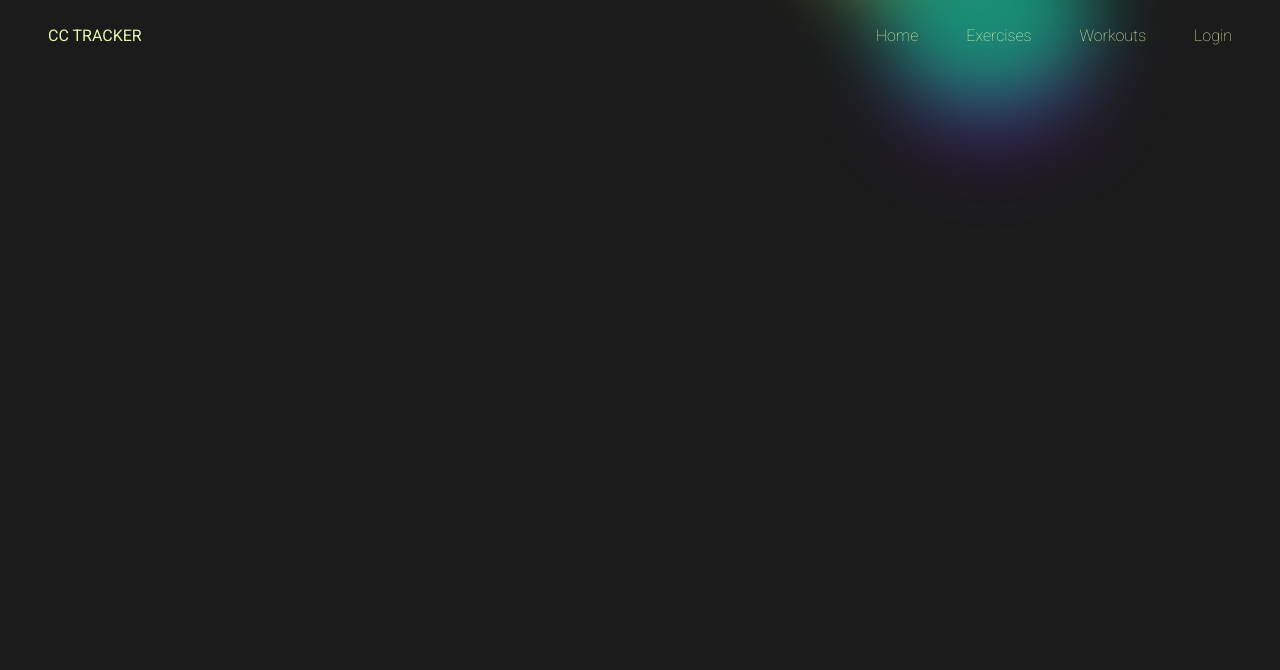
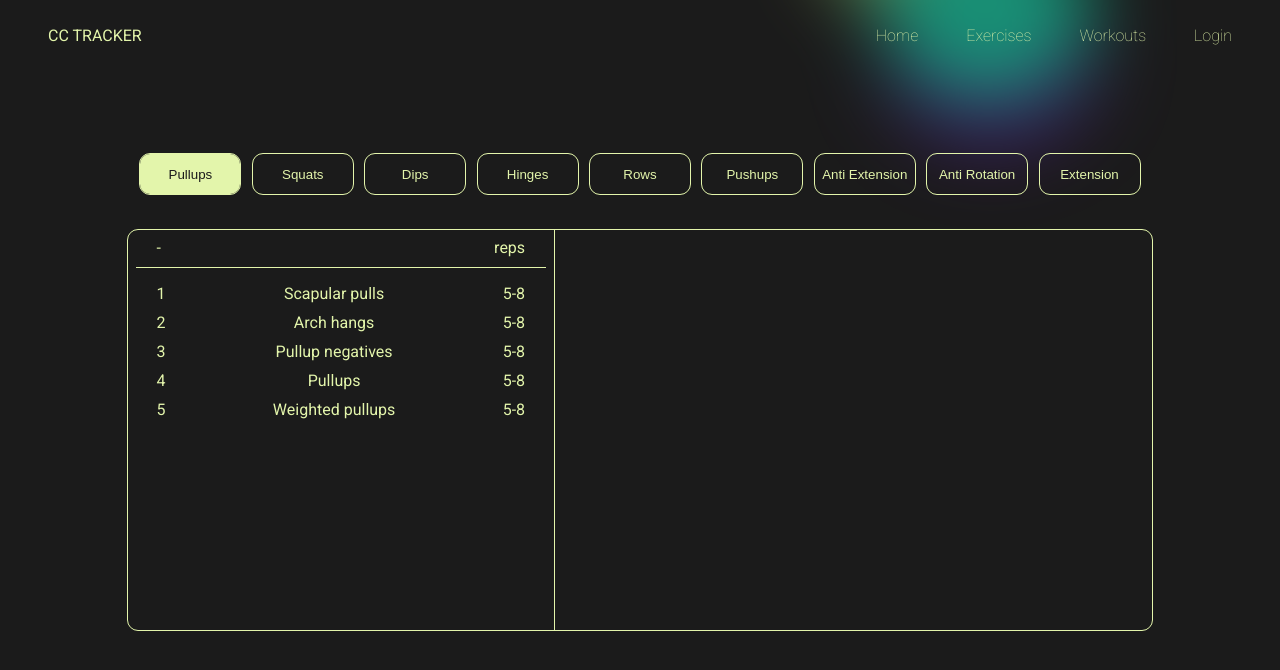
Before and after one commit to erratinsilentio/cc-tracker, a Vue app in the folder app/: page /exercises in a window 1280 px wide. Shown: the top 670 px of the page. Built offline with nearby package versions, Linux system fonts and the light colour scheme.

Commit message:
working on exercise page

```diff
--- a/app/src/components/pages/Exercises.vue
+++ b/app/src/components/pages/Exercises.vue
@@ -1,3 +1,131 @@
+<script setup lang="ts">
+    import { ref } from 'vue';
+    import { Exercise } from '../../types/types';
+
+    interface FullExercise {
+        id: number;
+        name: Exercise;
+        steps: string[];
+        reps: string;
+    }
+
+    const exercises = ref([
+        {id: 0, name: Exercise.Pullups, steps: ["Scapular pulls", "Arch hangs", "Pullup negatives", "Pullups", "Weighted pullups"], reps: "5-8"},
+        {id: 1, name: Exercise.Squats, steps: ["Assisted squats", "Squats", "Split squats", "Bulgarian split squats", "Beginner shrimp squats", "Intermediate shrimp squats", "Advanced shrimp squats", "Weighted shrimp squats"], reps: "5-8"},
+        {id: 2, name: Exercise.Dips, steps: ["Parallel bar support holds", "Negative dips", "Parallel bar dips", "Weighted dips"], reps: "5-8"},
+        {id: 3, name: Exercise.Hinges, steps: ["Romanian deadlift", "Single legged deadlift", "Banded nordic curl negative", "Banded nordic curl", "Nordic curls"], reps: "5-8"},
+        {id: 4, name: Exercise.Rows, steps: ["Vertical rows", "Incline rows", "Horizontal rows", "Wide rows", "Weighted inverted rows"], reps: "5-8"},
+        {id: 5, name: Exercise.Pushups, steps: ["Vertical pushup", "Incline pushup", "Full pushup", "Diamond pushup", "Pseudo planche pushup"], reps: "5-8"},
+        {id: 6, name: Exercise.AntiExtension, steps: ["Plank", "Ring AB rollouts"], reps: "8-12"},
+        {id: 7, name: Exercise.AntiRotation, steps: ["Banded pallof press"], reps: "8-12"},
+        {id: 8, name: Exercise.Extension, steps: ["Reverse Hyperextension"], reps: "8-12"}
+    ]);
+
+    const chosen = ref(exercises.value[0])
+
+    function setChosen(val: FullExercise) {
+        chosen.value = val
+    }
+
+</script>
+
 <template>
+    <section class="section">
+        <nav class="nav">
+                <li v-for="exercise in exercises" :key="exercise.name">
+                    <button @click="setChosen(exercise)" :class="{chosen: chosen.name===exercise.name}">{{ exercise.name }}</button>
+                </li>
+        </nav>
+        <article class="display">
+            <section class="left">
+            <li class="item">
+                <span>-</span>
+                <span>reps</span>
+            </li>
+            <p class="line"></p>
+            <li v-for="(step, index) in chosen.steps" :id="step" class="item">
+                <span>{{ index + 1 }}</span>
+                <span>{{ step }}</span>
+                <span>{{ chosen.reps }}</span>
 
+            </li>
+        </section>
+        <section class="right">
+
+        </section>
+        </article>
+    </section>
 </template>
+
+
+<style scoped>
+    .section {
+        width: 100%;
+        display: flex;
+        flex-direction: column;
+        align-items: center;
+        padding-top: 4rem;
+    }
+
+    .nav {
+        width: 80vw;
+        height: 10vh;
+        display: flex;
+        justify-content: space-evenly;
+        align-items: center;
+        margin-bottom: 1rem;
+    }
+
+    button {
+        width: 100px;
+        height: 40px;
+        outline: 1px solid #E3F5AB;
+        color: #E3F5AB;
+        border-radius: 10px;
+    }
+
+    button:hover{
+        background-color: #E3F5AB;
+        color: #1b1b1b;
+    }
+
+    .chosen {
+        background-color: #E3F5AB;
+        color: #1b1b1b;
+    }
+
+    .display {
+        outline: 1px solid #E3F5AB;
+        width: 80vw;
+        height: 50vh;
+        border-radius: 10px;
+        color: #E3F5AB;
+        display: flex;
+        flex-direction: row;
+    }
+
+    .left {
+        border-right: 1px solid #E3F5AB;
+        width: 40%;
+        display: flex;
+        flex-direction: column;
+        align-items: center;
+        padding: 0.5rem;
+        overflow: scroll;
+    }
+
+    .item {
+        display: flex;
+        flex-direction: row;
+        justify-content: space-between;
+        width: 90%;
+        margin-bottom: 10px;
+    }
+
+    .line {
+        width: 100%;
+        height: 0.5px;
+        background-color: #E3F5AB;
+        margin-bottom: 1rem;
+    }
+</style>
--- a/app/src/components/pages/Home.vue
+++ b/app/src/components/pages/Home.vue
@@ -3,7 +3,7 @@ import { Paths } from '../../types/types';
 </script>
 
 <template>
-    <section class="home">
+    <section>
         <article class="hero">
             <p class="first">Track your bodyweight workouts</p>
             <p class="second">With Convict Conditioning program</p>
--- a/app/src/style.css
+++ b/app/src/style.css
@@ -17,3 +17,13 @@ a {
   text-decoration: none;
   color: initial;
 }
+
+li {
+  list-style: none;
+}
+
+button {
+  border: 0;
+  background-color: initial;
+  cursor: pointer;
+}
--- a/app/src/types/types.ts
+++ b/app/src/types/types.ts
@@ -5,19 +5,22 @@ export interface User {
 }
 
 export enum Exercise {
-  Pushup = "pushup",
-  Squat = "squat",
-  Pullup = "pullup",
-  LegRaise = "leg raise",
-  Bridge = "bridge",
-  Handstand = "handstand",
+  Pushups = "Pushups",
+  Squats = "Squats",
+  Pullups = "Pullups",
+  Dips = "Dips",
+  Rows = "Rows",
+  Hinges = "Hinges",
+  AntiExtension = "Anti Extension",
+  AntiRotation = "Anti Rotation",
+  Extension = "Extension",
 }
 
 export interface WorkoutExercise {
   id: string;
   exercise: Exercise;
   level: number;
-  repetitions: number[];
+  repetitions: Exercise[];
 }
 
 export interface Workout {
```
